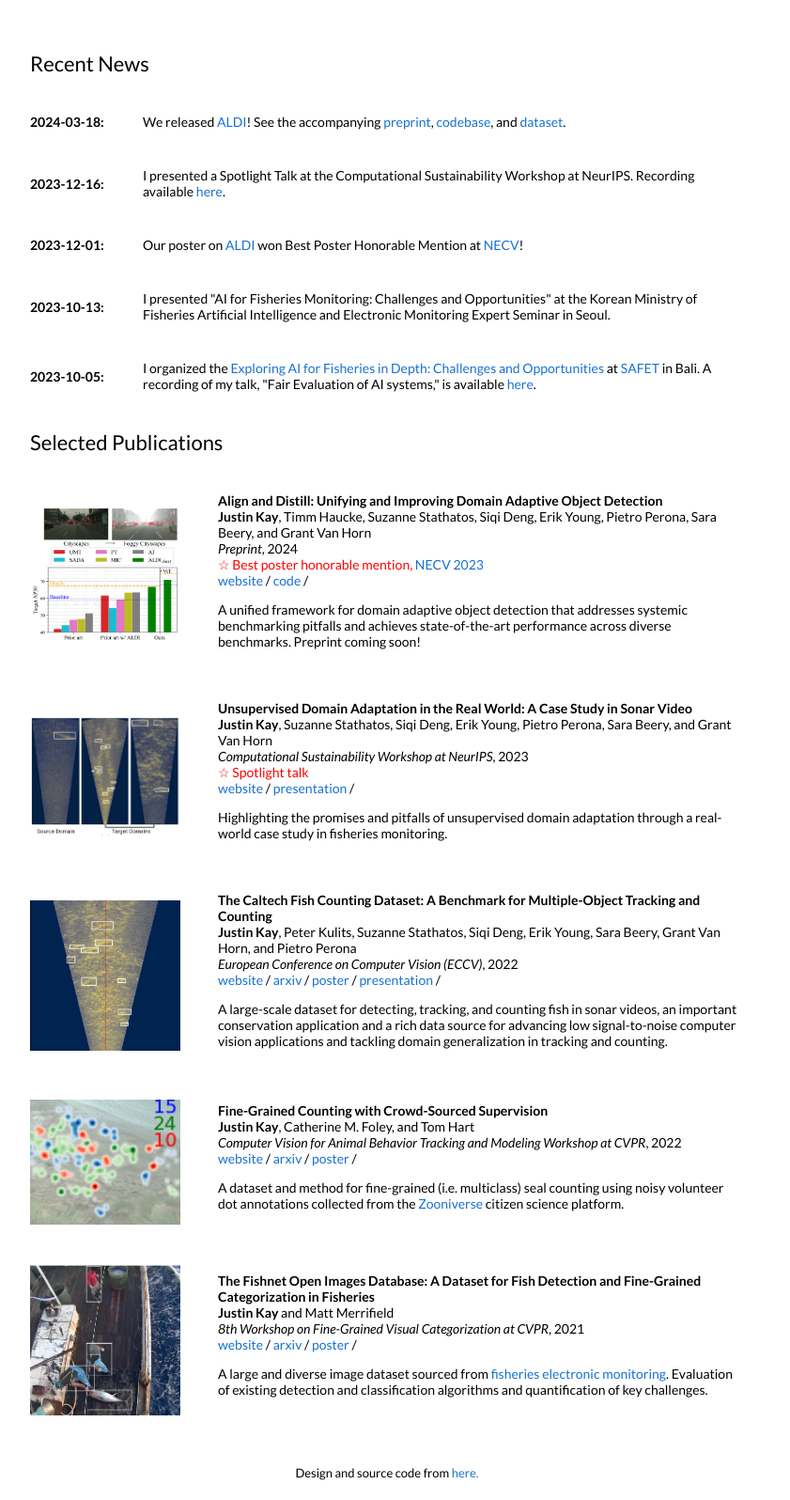
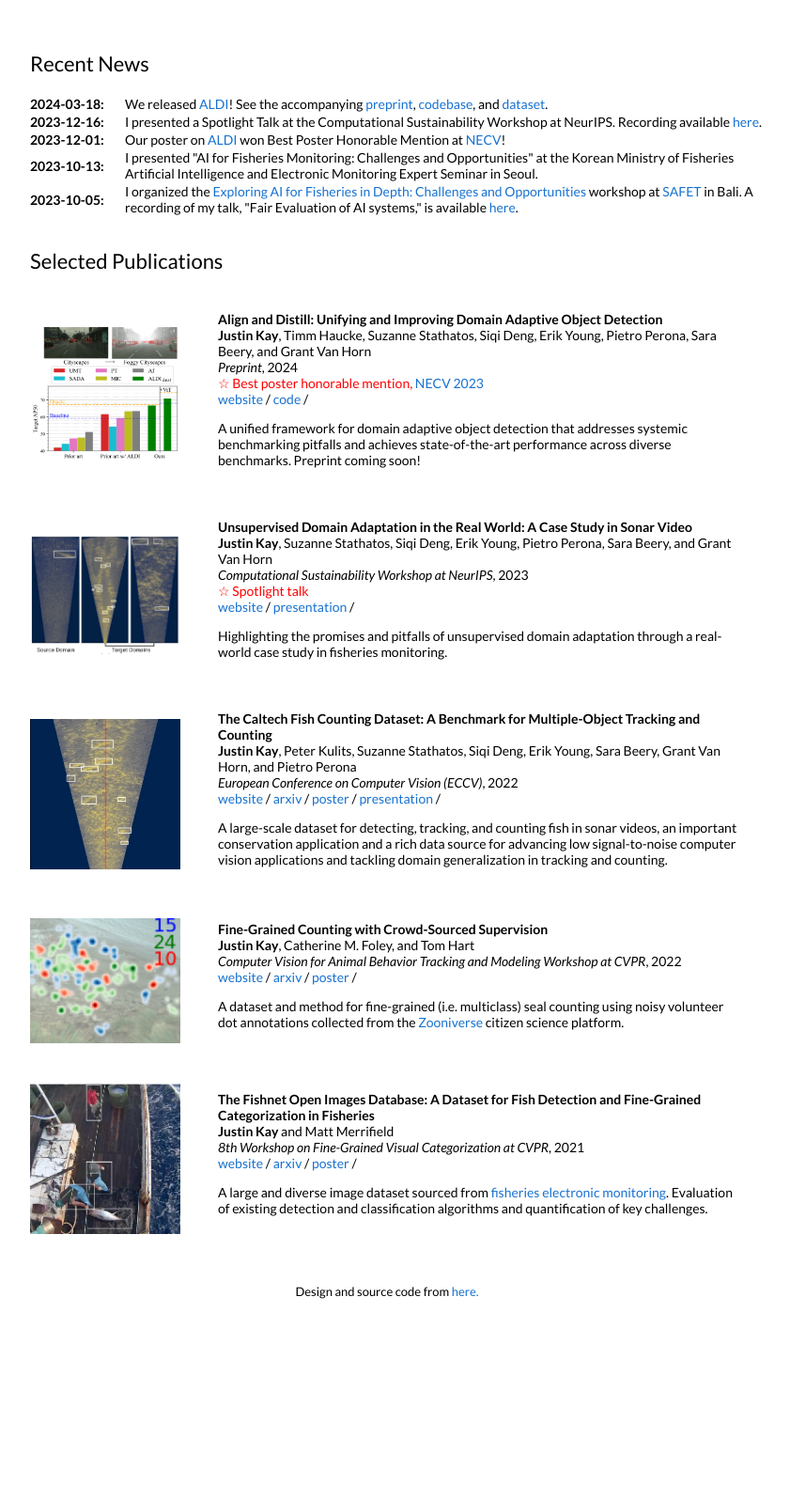
Before and after one commit to justinkay/justinkay.github.io, a Jekyll site: the page built from _posts/2024-02-20-aldi.md, in a window 1280 px wide, cut to the strip 327-1923 px from the top of the page. Shown: the whole strip at 94% size, without its empty margins (228-1069 px from the left). Built offline with Jekyll 4.4.1, drawn with Linux system fonts in a browser that asks for light colours; after the commit the page ends 1730 px from its top, so only the background shows below that.

Commit message:
News style changes

```diff
--- a/_data/news.yml
+++ b/_data/news.yml
@@ -16,4 +16,4 @@
 
 - date: 2023-10-05
   blurb: >-
-    I organized the <a href="https://ai-safet.github.io/">Exploring AI for Fisheries in Depth: Challenges and Opportunities</a> at <a href="https://safet.fish/next-safet-conference/">SAFET</a> in Bali. A recording of my talk, "Fair Evaluation of AI systems," is available <a href="https://www.youtube.com/watch?si=uPbSOhE_FS1hulQI&t=1255&v=v_b4oXedBQk&feature=youtu.be">here</a>.
+    I organized the <a href="https://ai-safet.github.io/">Exploring AI for Fisheries in Depth: Challenges and Opportunities</a> workshop at <a href="https://safet.fish/next-safet-conference/">SAFET</a> in Bali. A recording of my talk, "Fair Evaluation of AI systems," is available <a href="https://www.youtube.com/watch?si=uPbSOhE_FS1hulQI&t=1255&v=v_b4oXedBQk&feature=youtu.be">here</a>.
--- a/_layouts/default.html
+++ b/_layouts/default.html
@@ -71,17 +71,16 @@
 
           {% for item in site.data.news %}
           <tr>
-            <td style="padding:2.5%;width:10%;vertical-align:middle;min-width:120px">
-
+            <td style="padding-left:2.5%;width:8%;vertical-align:middle;min-width:100px">
               <b>{{item.date}}:</b>
-
             </td>
-            <td style="padding:2.5%;width:90%;vertical-align:middle">
+            <td style="padding-left:2.5%;width:92%;vertical-align:middle">
               {{item.blurb}}
             </td>
           </tr>
           {% endfor %}
         </table>
+        <p></p>
 
         <table style="width:100%;border:0px;border-spacing:0px;border-collapse:separate;margin-right:auto;margin-left:auto;">
           <tr>
```
